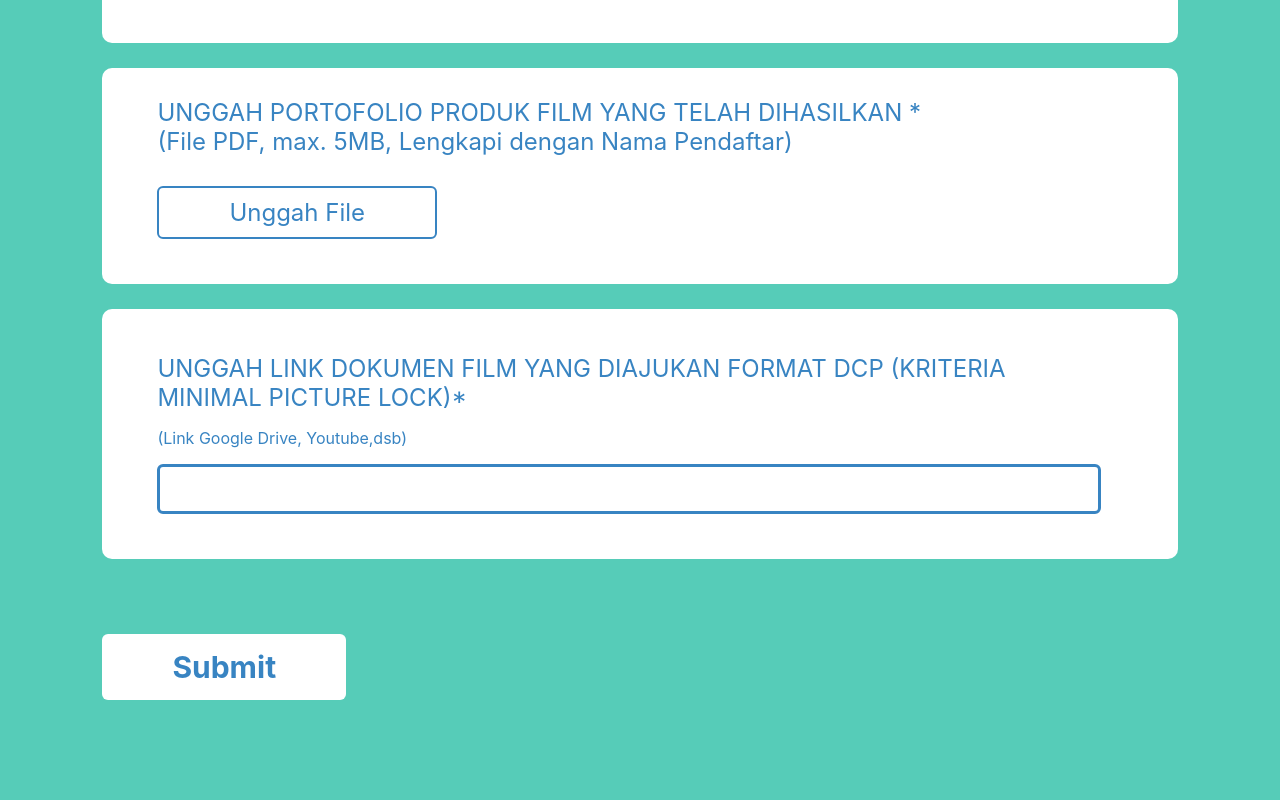
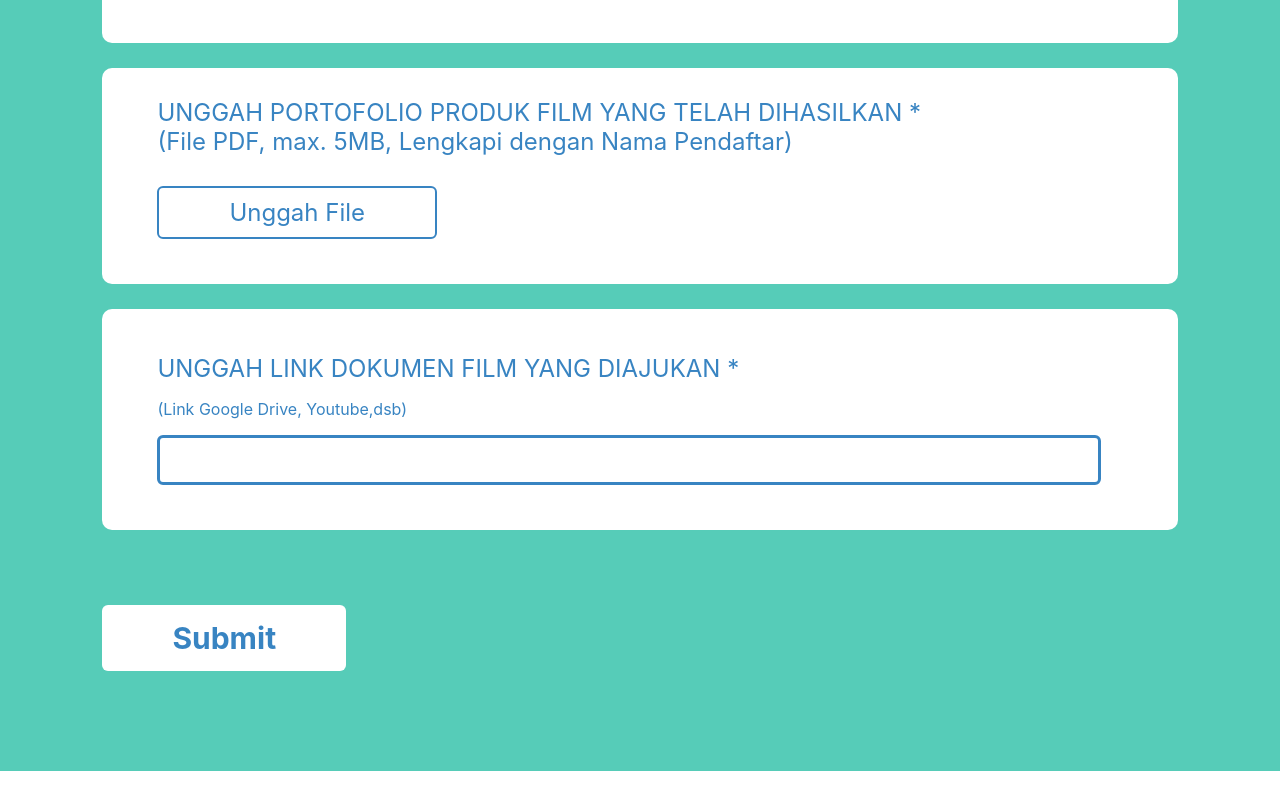
Before and after one commit to farolinar/penkemeparekraf-archive, a React (Create React App) app: page /unggah-formulir-bantuan-promosi in a window 1280 px wide. Shown: the part 5415-6215 px from the top of the page. After the commit the page ends 6186 px from the top, so only its background shows below. Built offline with nearby package versions, Linux system fonts and the light colour scheme.

Commit message:
Update upload field

```diff
--- a/src/js/views/pages/uploadForm/UploadTacticalForm.js
+++ b/src/js/views/pages/uploadForm/UploadTacticalForm.js
@@ -506,7 +506,7 @@ const UploadTacticalForm = () => {
 
                 <div className="upload-form-content-wrapper">
                     <div className="upload-form-field">
-                        <label htmlFor="link">UNGGAH LINK DOKUMEN FILM YANG DIAJUKAN FORMAT DCP (KRITERIA MINIMAL PICTURE LOCK)*</label>
+                        <label htmlFor="link">UNGGAH LINK DOKUMEN FILM YANG DIAJUKAN *</label>
                         <p>(Link Google Drive, Youtube,dsb)</p>
                         <input
                             name="link"
```
